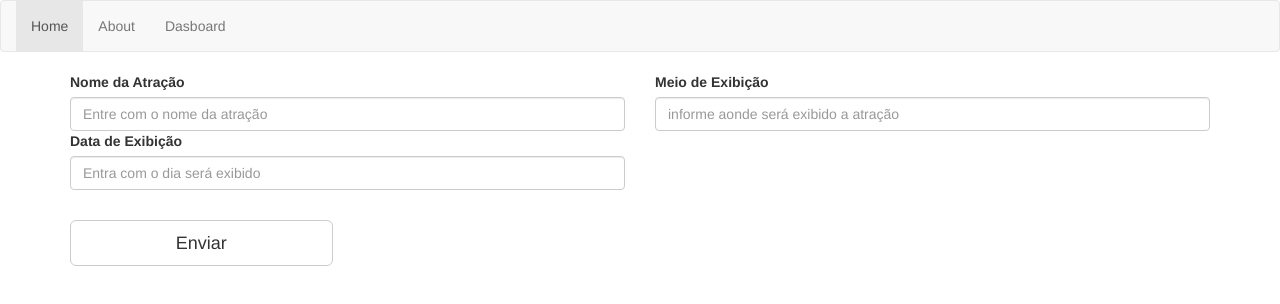
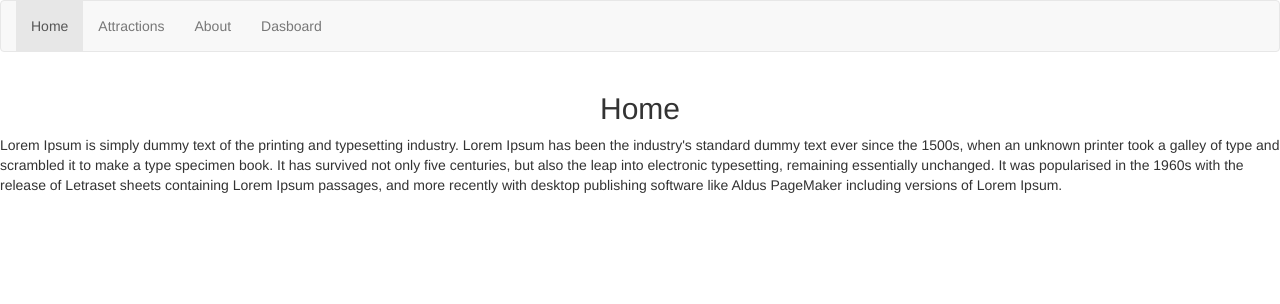
Before and after one commit to lucasaugustodeveloper/serie-tv, a React (Create React App) app: page / in a window 1280 px wide. Shown: the top 304 px of the page. Built offline with nearby package versions, Linux system fonts and the light colour scheme.

Commit message:
adicioando função para fazer update das informações

```diff
--- a/src/App/App.js
+++ b/src/App/App.js
@@ -9,7 +9,7 @@ import Menu from '../components/Menu/Menu';
 const Home = lazy(() => import('../pages/home/Home'));
 const About = lazy(() => import('../pages/about/About'));
 const Dashboard = lazy(() => import('../pages/dashboard/Dashboard'));
-const UpdateAttraction = lazy(() => import('../components/Attractions/UpdateAttraction'));
+const Attractions = lazy(() => import('../components/Attractions/Attractions'));
 
 const App = () => (
   <div className="container-fluid">
@@ -21,9 +21,9 @@ const App = () => (
 
         <Switch>
           <Route exact path="/" component={ Home } />
-          <Route exact path="/about" component={ About } />
-          <Route exact path="/dashboard" component={ Dashboard } />
-          <Route exact path="/dashboard/edit/:id" component={ UpdateAttraction } />
+          <Route path="/attractions" component={ Attractions } />
+          <Route path="/about" component={ About } />
+          <Route path="/dashboard" component={ Dashboard } />
         </Switch>
       </Suspense>
     </Router>
--- a/src/components/Attractions/Attractions.js
+++ b/src/components/Attractions/Attractions.js
@@ -1,9 +1,9 @@
-import React, { Component, Fragment } from 'react';
+import React, { Component } from 'react';
 
 import {
     GET_ALL_ATTRACTIONS,
+    GET_ATTRACTION,
     SAVE_ATTRACTION,
-    UPDATED_ATTRACTION,
     DELETE_ATTRACTION
 } from '../../services/attractions';
 import FormAttraction from './FormAttractions';
@@ -18,12 +18,15 @@ class Attractions extends Component {
             id: 0,
             atracao: '',
             hour: '',
-            type: ''
+            type: '',
+            attraction: [],
+            update: false
         }
 
         this.handleInputChange = this.handleInputChange.bind(this);
         this.handleDelete = this.handleDelete.bind(this);
         this.handleSubmit = this.handleSubmit.bind(this);
+        this.handleUpdated = this.handleUpdated.bind(this);
 
         this.refresh();
     }
@@ -54,6 +57,20 @@ class Attractions extends Component {
         this.clearForm();
     }
 
+    handleUpdated(id) {
+        GET_ATTRACTION(id)
+            .then(res => {
+                const { id, name, type, exhibition } = res[0];
+                this.setState({
+                    id: id,
+                    atracao: name,
+                    type: type,
+                    hour: exhibition,
+                    update: true
+                });
+            });
+    }
+
     handleDelete(id) {
         DELETE_ATTRACTION(id);
         this.refresh();
@@ -73,22 +90,27 @@ class Attractions extends Component {
     }
 
     render() {
-        const { atracoes, atracao, hour, type } = this.state;
+        const { atracoes, id, atracao, hour, type, update } = this.state;
 
         return (
-            <Fragment>
+            <main className="main container">
                 <FormAttraction
                     atracao={ atracao }
                     type={ type }
                     hour={ hour }
                     handleInputChange={ this.handleInputChange }
                     handleSubmit={ this.handleSubmit }
+                    handleUpdate={ this.handleUpdated }
+                    update={ update }
+                    infoId={ id }
                 />
                 <ListAttraction
                     attractions={ atracoes }
                     handleRemove={ this.handleDelete }
+                    handleUpdated={ this.handleUpdated }
+                    handleUpdate={ this.handleUpdated }
                 />
-            </Fragment>
+            </main>
         )
     }
 }
--- a/src/components/Attractions/FormAttractions.js
+++ b/src/components/Attractions/FormAttractions.js
@@ -4,7 +4,16 @@ import './css/FormAttraction.css';
 import Input from '../Input';
 import Label from '../Label';
 
-const FormAttraction = ({ atracao, type, hour, handleInputChange, handleSubmit }) => (
+const FormAttraction = ({
+    atracao,
+    type,
+    hour,
+    handleInputChange,
+    handleSubmit,
+    handleUpdate,
+    update,
+    infoId
+}) => (
     <div className="row">
         <div className="col-xs-6">
             <Label
@@ -51,8 +60,10 @@ const FormAttraction = ({ atracao, type, hour, handleInputChange, handleSubmit }
                     <button
                         type="button"
                         className="btnSend btn btn-default btn-block btn-lg"
-                        onClick={ handleSubmit }
-                    >Enviar</button>
+                        onClick={ !update ? handleSubmit : handleUpdate(infoId) }
+                    >
+                        { !update ? 'Salvar': 'Update' }
+                    </button>
                 </div>
             </div>
         </div>
--- a/src/components/Attractions/ListAttractions.js
+++ b/src/components/Attractions/ListAttractions.js
@@ -1,38 +1,44 @@
 import React from 'react';
-import { Link } from 'react-router-dom';
 
 import './css/ListAttractions.css';
 
-const ListAttraction = ({ attractions, handleRemove }) => (
+const ListAttraction = ({
+    attractions,
+    handleRemove,
+    handleUpdate
+}) => (
     <div className="listAttractions row">
         { attractions.map(item => (
-            <div className="col-xs-6 col-lg-3" key={item.id}>
+            <div className="col-xs-6 col-sm-6 col-md-6 col-lg-4" key={item.id}>
                 <div className="panel panel-default">
                     <div className="panel-heading">
                         <div className="row">
-                            <div className="col-xs-9">{ item.name }</div>
-                            <div className="col-sm-3">
-                                <button className="btn btn-warning">
-                                    <Link to={ `/dashboard/edit/${item.id}` }>
+                            <div className="col-xs-12 col-sm-7 col-lg-7">{ item.name }</div>
+                            <div className="col-xs-10 col-xs-offset-1 col-sm-5 col-sm-offset-0 col-lg-5">
+                                <div className="btn-group">
+                                    <button className="btn btn-warning" onClick={ () => handleUpdate(item.id) }>
                                         <img
                                             src="https://cdn3.iconfinder.com/data/icons/cool-application-icons/512/pen-15-512.png"
-                                            style={{ display: 'inline-block', width: '20px', height: '20px' }}
+                                            style={{ width: '20px', height: '20px' }}
                                             alt={ item.name }
                                         />
-                                    </Link>
                                     </button>
                                     <button className="btn btn-danger" onClick={ () => handleRemove(item.id) }>
                                         <img
                                             src="https://cdn3.iconfinder.com/data/icons/cleaning-icons/512/Trash_Can-512.png"
-                                        style={{ display: 'inline-block', width: '20px', height: '20px' }}
+                                            style={{ width: '20px', height: '20px' }}
                                             alt={ item.name }
                                         />
                                     </button>
                                 </div>
                             </div>
                         </div>
+                    </div>
                     <div className="panel-body">
                         <strong>Data de exibição:</strong> { item.exhibition }
+                        <div className="row">
+
+                        </div>
                     </div>
                     <div className="panel-footer">
                         { item.type }
--- a/src/components/Attractions/UpdateAttraction.js
+++ b/src/components/Attractions/UpdateAttraction.js
@@ -1,39 +1,40 @@
-import React, { Fragment } from 'react';
+import React, { Component } from 'react';
 
 import { GET_ATTRACTION } from '../../services/attractions';
 import FormAttraction from './FormAttractions';
 
-const info = id => {
-    return GET_ATTRACTION(parseInt(id));
-};
+class UpdateAttraction extends Component {
+    constructor(props) {
+        super(props);
 
-const handleInputChange = () => {
-    console.log('handleChange');
-}
-const handleSubmit = () => {
-    console.log('handleSubmit');
-}
+        this.state = {
+            atracao: [],
+            name: ''
+        }
 
-const UpdateAttraction = props => {
-    const { pathname } = window.location;
-    const _id = pathname.split('/')[3];
-    info(_id).then(res => console.log(res));
+        this.getAttraction = this.getAttraction.bind(this);
+        this.getAttraction();
+    }
 
-    const atracao = '';
-    const type = '';
-    const hour = '';
+    componentDidMount() {
+    }
 
-    return (
-        <Fragment>
-            <FormAttraction
-                atracao={ atracao }
-                type={ type }
-                hour={ hour }
-                handleInputChange={ handleInputChange }
-                handleSubmit={ handleSubmit }
-            />
-        </Fragment>
-    )
+    getAttraction() {
+        const { params } = this.props.match;
+
+        GET_ATTRACTION(parseInt(params.id))
+            .then(res => this.setState({ atracao: res }));
+
+        this.setState({ name: 'lucas' });
+
+        console.log(this.state);
+    }
+
+    render() {
+        return (
+            <div>Update Attraction</div>
+        )
+    }
 }
 
 export default UpdateAttraction;
--- a/src/components/Menu/Menu.js
+++ b/src/components/Menu/Menu.js
@@ -3,6 +3,7 @@ import { Link } from 'react-router-dom';
 
 const links = [
     { name: 'Home', path: '/' },
+    { name: 'Attractions', path: '/attractions' },
     { name: 'About', path: '/about' },
     { name: 'Dasboard', path: '/dashboard' },
 ]
--- a/src/index.css
+++ b/src/index.css
@@ -9,3 +9,13 @@
   display: none;
   visibility: hidden;
 }
+
+html,
+body {
+  height: 100%;
+  width: 100%;
+}
+
+body {
+  overflow-x: hidden;
+}
--- a/src/pages/home/Home.js
+++ b/src/pages/home/Home.js
@@ -1,13 +1,24 @@
 import React, { Component } from 'react';
-
-import Attractions from '../../components/Attractions/Attractions';
 
 class Home extends Component {
     render() {
         return (
-            <main className="main container">
-                <Attractions />
-            </main>
+            <div className="row">
+                <h2 className="text-center">
+                    Home
+                </h2>
+
+                <p>
+                    Lorem Ipsum is simply dummy text of the printing and typesetting industry.
+                    Lorem Ipsum has been the industry's standard dummy text ever since the 1500s,
+                    when an unknown printer took a galley of type and scrambled it to make a type
+                    specimen book. It has survived not only five centuries, but also the leap
+                    into electronic typesetting, remaining essentially unchanged. It was popularised
+                    in the 1960s with the release of Letraset sheets containing Lorem Ipsum passages,
+                    and more recently with desktop publishing software like Aldus PageMaker including
+                    versions of Lorem Ipsum.
+                </p>
+            </div>
         )
     }
 }
```
Lines whose indentation alone changed are shown as unchanged.
